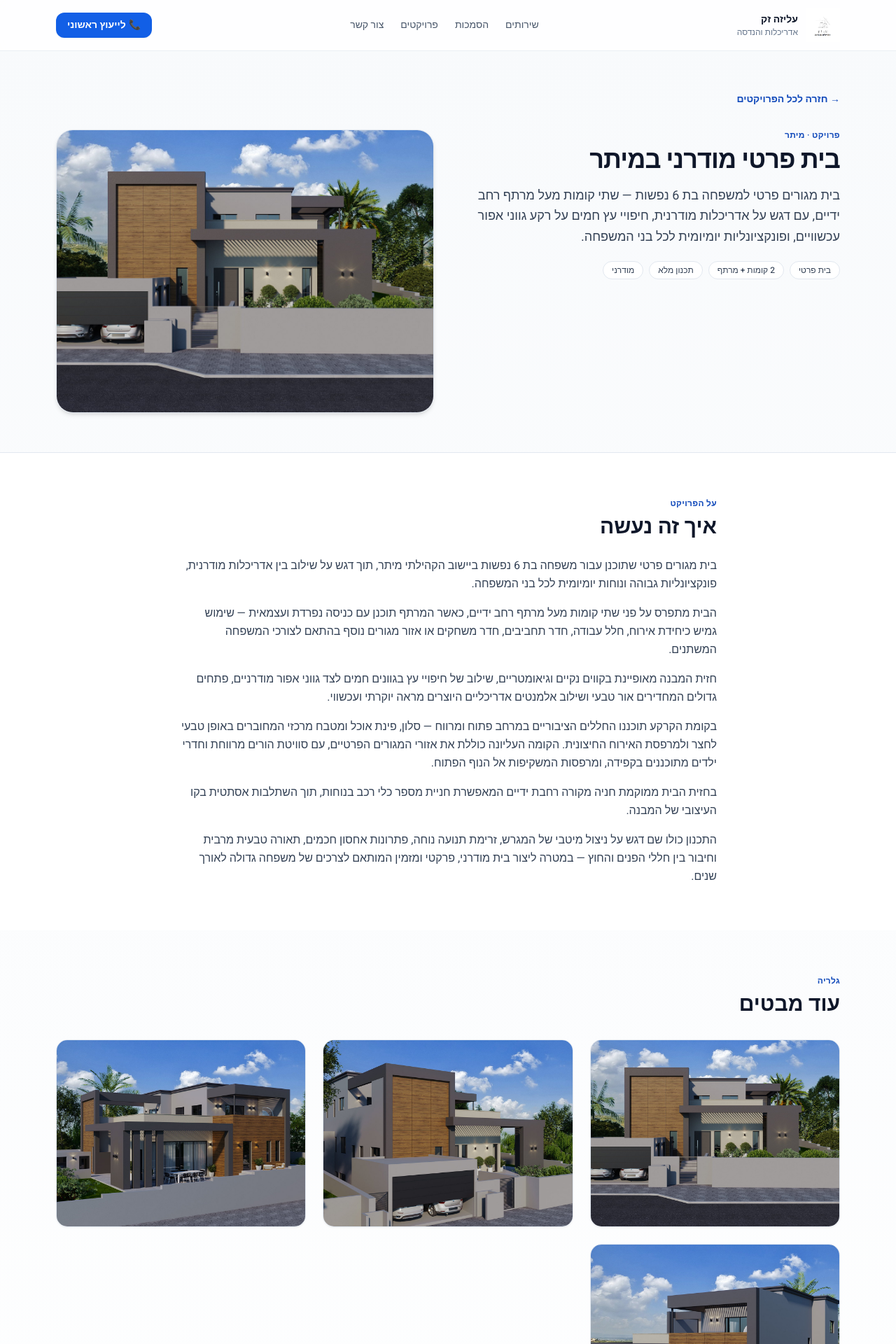
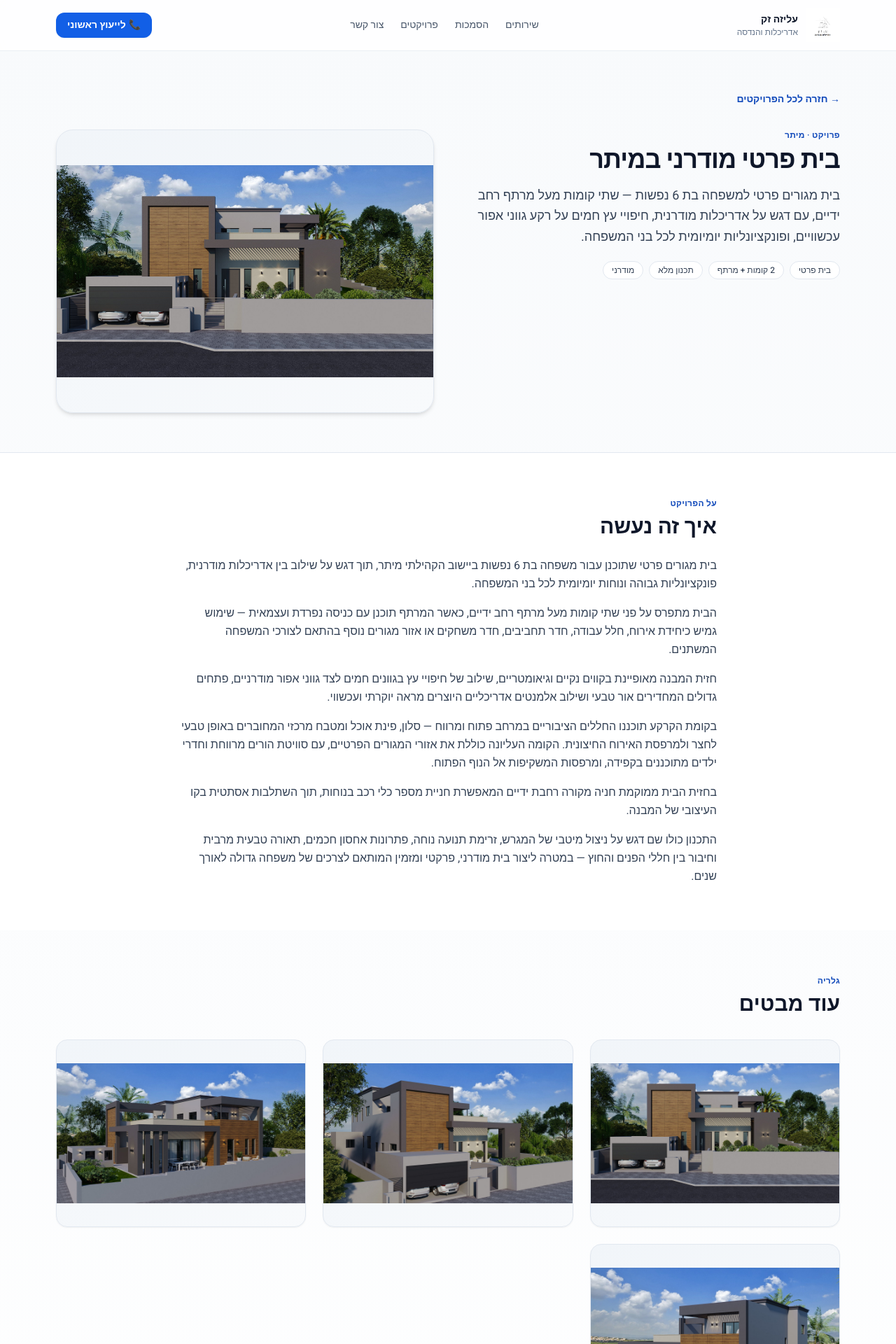
Before and after one commit to amitz2-cmd/aliza-zack-civil-webapp, a Next.js app: page /projects/meitar-modern-home in a window 1280 px wide. Shown: the top 1920 px of the page at 70% size. Built offline with nearby package versions, Linux system fonts and the light colour scheme.

Commit message:
Project images: use object-contain so full image shows (fixes Yavne portrait crop)

```diff
--- a/src/app/projects/[slug]/page.tsx
+++ b/src/app/projects/[slug]/page.tsx
@@ -77,14 +77,14 @@ export default async function ProjectDetailPage({
               </div>
 
               <div className="order-1 md:order-2">
-                <div className="group relative aspect-[4/3] overflow-hidden rounded-3xl border border-slate-200 shadow-md">
+                <div className="group relative aspect-[4/3] overflow-hidden rounded-3xl border border-slate-200 bg-gradient-to-br from-slate-100 to-slate-50 shadow-md">
                   <Image
                     src={project.image}
                     alt={project.title}
                     fill
                     priority
                     sizes="(min-width: 768px) 50vw, 100vw"
-                    className="object-cover transition duration-700 ease-out group-hover:scale-105"
+                    className="object-contain transition duration-700 ease-out group-hover:scale-105"
                   />
                 </div>
               </div>
@@ -125,14 +125,14 @@ export default async function ProjectDetailPage({
                 {gallery.map((src) => (
                   <div
                     key={src}
-                    className="group relative aspect-[4/3] overflow-hidden rounded-2xl border border-slate-200 shadow-sm"
+                    className="group relative aspect-[4/3] overflow-hidden rounded-2xl border border-slate-200 bg-gradient-to-br from-slate-100 to-slate-50 shadow-sm"
                   >
                     <Image
                       src={src}
                       alt={project.title}
                       fill
                       sizes="(min-width: 1024px) 33vw, 100vw"
-                      className="object-cover transition duration-700 ease-out group-hover:scale-105"
+                      className="object-contain transition duration-700 ease-out group-hover:scale-105"
                     />
                   </div>
                 ))}
--- a/src/app/projects/page.tsx
+++ b/src/app/projects/page.tsx
@@ -13,13 +13,13 @@ export default function ProjectsPage() {
             href={`/projects/${p.slug}`}
             className="group block overflow-hidden rounded-2xl border border-slate-200 bg-white shadow-sm transition hover:shadow-lg"
           >
-            <div className="relative aspect-[4/3] overflow-hidden">
+            <div className="relative aspect-[4/3] overflow-hidden bg-gradient-to-br from-slate-100 to-slate-50">
               <Image
                 src={p.image}
                 alt={p.title}
                 fill
                 sizes="(min-width: 1024px) 33vw, 100vw"
-                className="object-cover transition duration-500 group-hover:scale-105"
+                className="object-contain transition duration-500 group-hover:scale-105"
               />
             </div>
             <div className="p-6">
```
